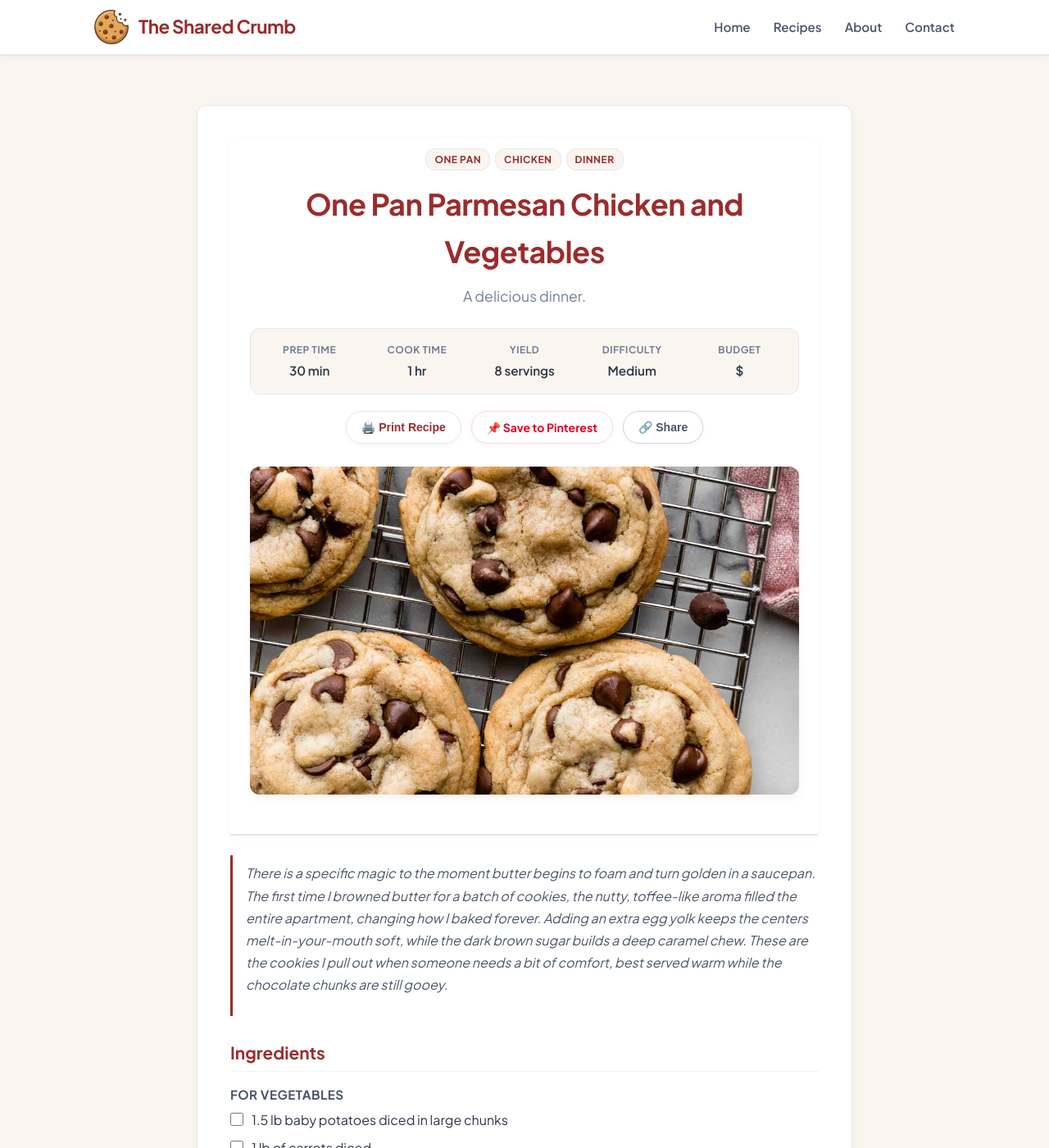
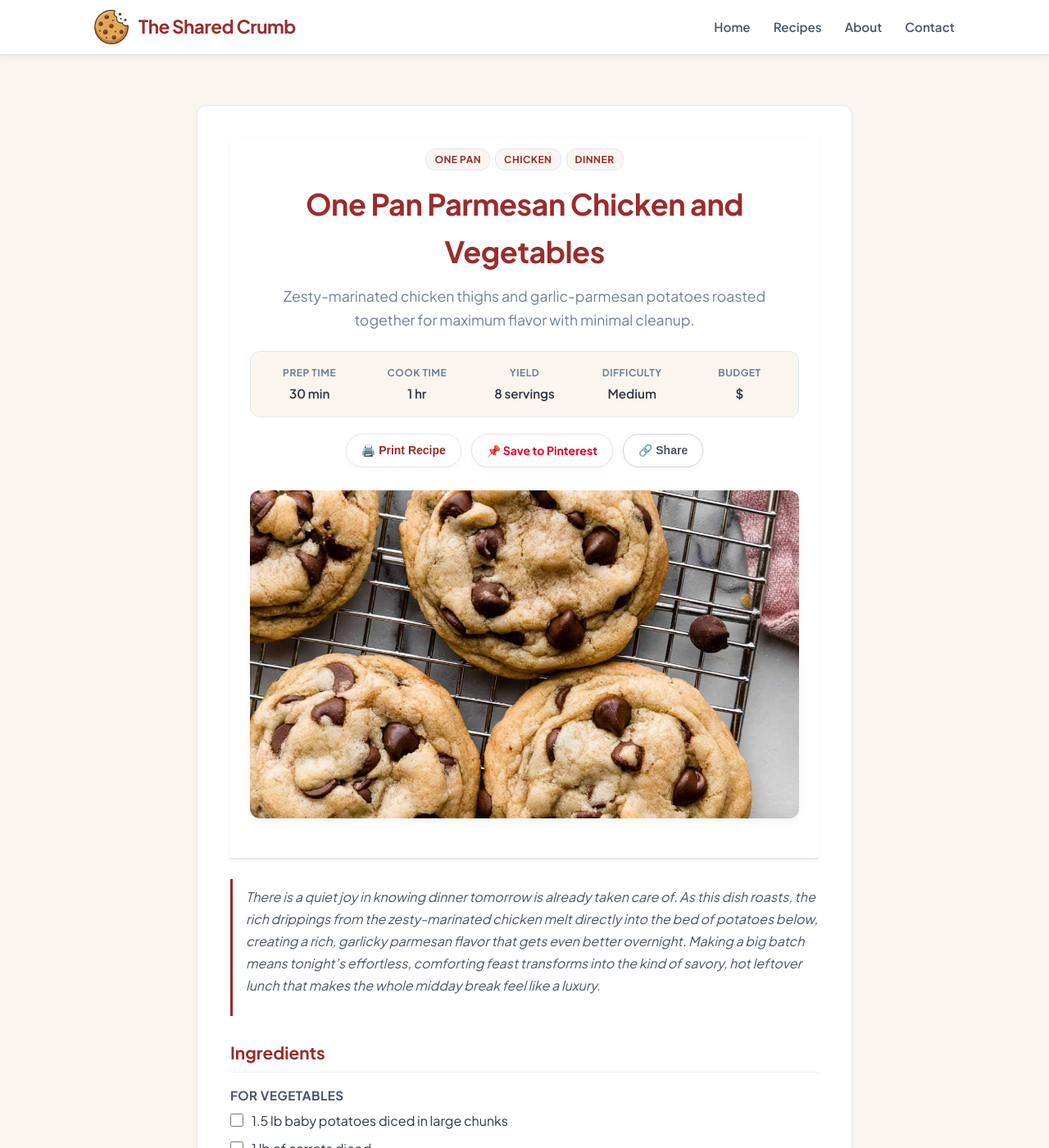
Before and after one commit to TheSharedCrumb/TheSharedCrumb, a Jekyll site: the page built from _recipes/OnePan_Parmesan_Chicken_Vegetables.md, in a window 1280 px wide and 1400 px high. Shown: the whole window at 82% size. Built offline with Jekyll 4.4.1, drawn with Linux system fonts in a browser that asks for light colours.

Commit message:
Revise recipe description and introduction
Updated the recipe description to highlight the flavor and convenience of the dish. Revised the introductory text to better reflect the cooking process and benefits of leftovers.

```diff
--- a/_recipes/OnePan_Parmesan_Chicken_Vegetables.md
+++ b/_recipes/OnePan_Parmesan_Chicken_Vegetables.md
@@ -1,7 +1,7 @@
 ---
 layout: recipe
 title: "One Pan Parmesan Chicken and Vegetables"
-description: "A delicious dinner."
+description: "Zesty-marinated chicken thighs and garlic-parmesan potatoes roasted together for maximum flavor with minimal cleanup."
 category: [One Pan, Chicken, Dinner]
 prep_time: "30 min"
 cook_time: "1 hr"
@@ -11,7 +11,7 @@ cost: "$"
 image: "/assets/images/Cookies_TEST.jpg"
 ---
 
-> *There is a specific magic to the moment butter begins to foam and turn golden in a saucepan. The first time I browned butter for a batch of cookies, the nutty, toffee-like aroma filled the entire apartment, changing how I baked forever. Adding an extra egg yolk keeps the centers melt-in-your-mouth soft, while the dark brown sugar builds a deep caramel chew. These are the cookies I pull out when someone needs a bit of comfort, best served warm while the chocolate chunks are still gooey.*
+> *There is a quiet joy in knowing dinner tomorrow is already taken care of. As this dish roasts, the rich drippings from the zesty-marinated chicken melt directly into the bed of potatoes below, creating a rich, garlicky parmesan flavor that gets even better overnight. Making a big batch means tonight's effortless, comforting feast transforms into the kind of savory, hot leftover lunch that makes the whole midday break feel like a luxury.*
 
 ### Ingredients
 #### For Vegetables
```
